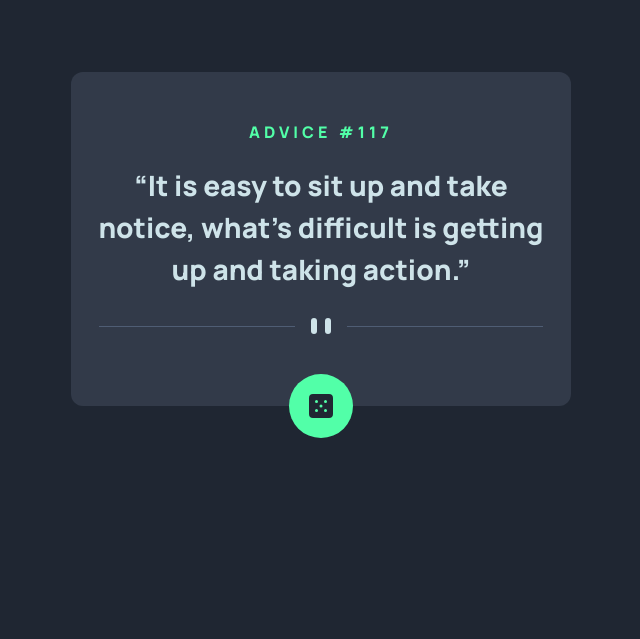
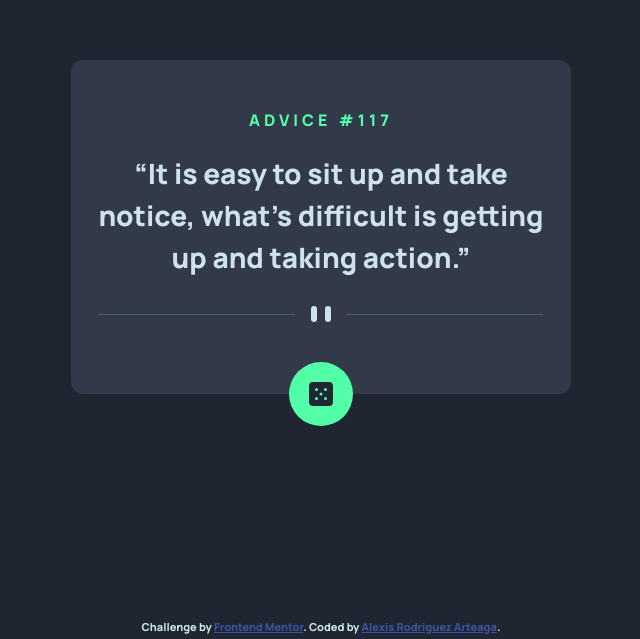
Before and after one commit to alexisarte/advice-generator-app, a React (Vite) app: page / in a window 1280 px wide. Shown: the part 161-800 px from the top of the page, without its empty margins (319-959 px from the left). Built offline with nearby package versions, Linux system fonts and the light colour scheme.

Commit message:
Add project details

```diff
--- a/index.html
+++ b/index.html
@@ -8,7 +8,7 @@
     <link href="https://fonts.googleapis.com/css2?family=Kumbh+Sans:wght@400;700&family=Silkscreen&display=swap"
       rel="stylesheet">
     <meta name="viewport" content="width=device-width, initial-scale=1.0" />
-    <title>Advice Generator</title>
+    <title>Frontend Mentor | Advice generator app</title>
   </head>
   <body>
     <div id="root"></div>
--- a/src/App.tsx
+++ b/src/App.tsx
@@ -2,8 +2,27 @@ import Card from './components/Card';
 
 function App() {
   return (
-    <div className="grid place-items-center min-h-screen bg-dark-blue">
+    <div className="grid justify-center items-end min-h-screen bg-dark-blue">
       <Card />
+      <div className="text-[11px] text-center text-light-cyan">
+        Challenge by{' '}
+        <a
+          href="https://www.frontendmentor.io?ref=challenge"
+          target="_blank"
+          className="text-custom-blue underline"
+        >
+          Frontend Mentor
+        </a>
+        . Coded by{' '}
+        <a
+          href="https://alexis-rodriguez.tech/"
+          target="_blank"
+          className="text-custom-blue underline"
+        >
+          Alexis Rodriguez Arteaga
+        </a>
+        .
+      </div>
     </div>
   );
 }
--- a/tailwind.config.js
+++ b/tailwind.config.js
@@ -15,6 +15,7 @@ module.exports = {
         'grayish-blue': 'hsl(217, 19%, 38%)',
         'dark-grayish-blue': 'hsl(217, 19%, 24%)',
         'dark-blue': 'hsl(218, 23%, 16%)',
+        'custom-blue': 'hsl(228, 45%, 44%)',
       },
     },
   },
```
